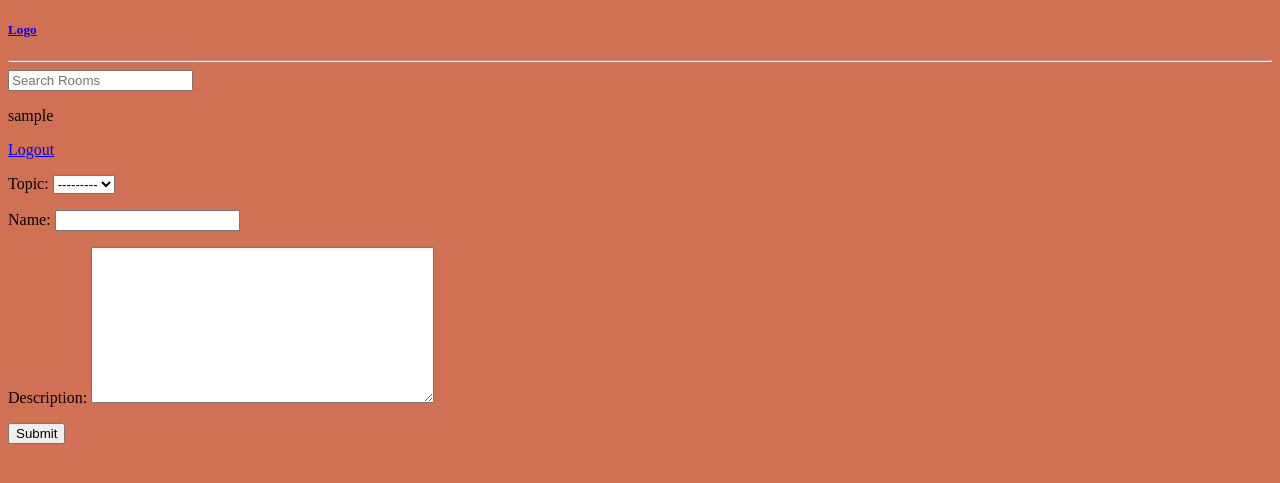
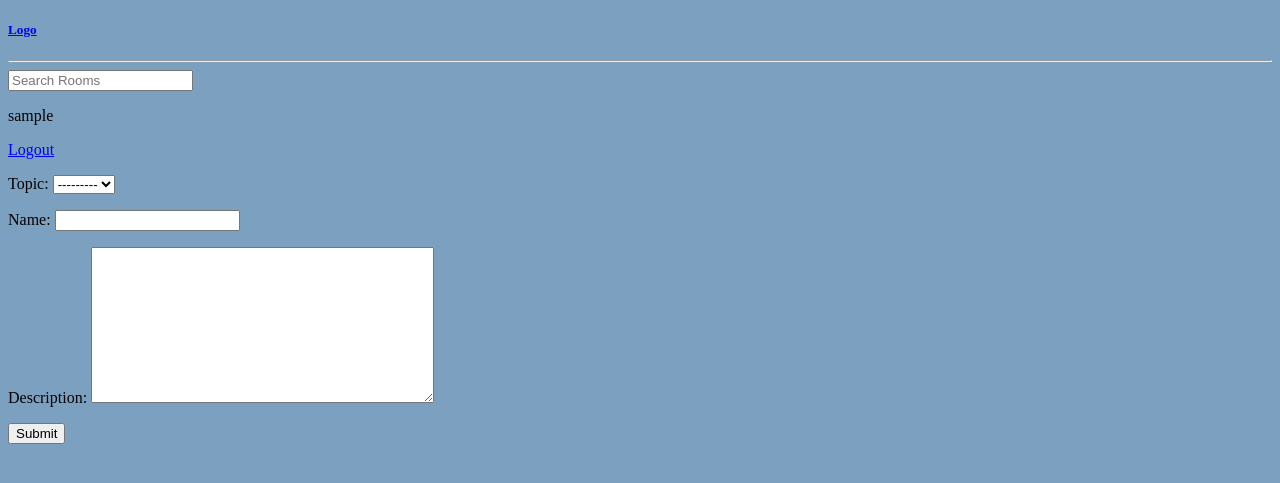
Before and after one commit to HirdiyanshShukla/Djo, a Django app: page /createroom/ in a window 1280 px wide. Shown: the top 483 px of the page. Run offline with Django 5.2, Linux system fonts and the light colour scheme; the visitor is signed in with stand-in values (Sample User, id 1); data that the repository does not hold is empty.

Commit message:
Second Commit

```diff
--- a/CRUD/base/views.py
+++ b/CRUD/base/views.py
@@ -9,11 +9,6 @@ from django.contrib.auth.models import User
 from django.contrib.auth.decorators import login_required
 from django.contrib.auth.forms import UserCreationForm
 
-# rooms = [
-#     {'id':1, 'name': 'FullfunnyKardi :)'},
-#     {'id':2, 'name': 'padhlo_guysss :<'},
-#     {'id':3, 'name': 'hago.hago_hehe :>'},
-# ]
 
 def LoginPage(request):
     page = 'login'
--- a/CRUD/static/styles/main.css
+++ b/CRUD/static/styles/main.css
@@ -1,3 +1,3 @@
 body{
-    background-color: rgb(209, 113, 84);
+    background-color: rgb(124, 161, 192);
 }
```
